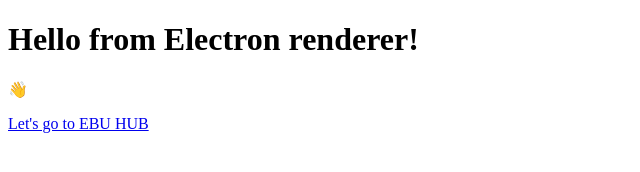
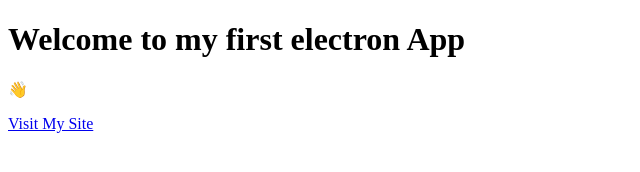
Before and after one commit to darneltaphil/first-electron, an Electron app: page index.html in a window 1024 px wide. Shown: the whole page, without its empty margins (0-640 px from the left). Drawn offline with Linux system fonts and the light colour scheme.

Commit message:
changed Site URL

```diff
--- a/index.html
+++ b/index.html
@@ -10,13 +10,12 @@
             http-equiv="X-Content-Security-Policy"
             content="default-src 'self'; script-src 'self'"
             />
-        <title>Hello from Electron renderer!</title>
+        <title>Kofa-Ano's First Electron App</title>
     </head>
     <body>
-        <h1>Hello from Electron renderer!</h1>
+        <h1>Welcome to my first electron App</h1>
         <p>👋</p>
-        <p id="info"></p>
-        <a href="http://localhost:9955/">Let's go to EBU HUB</a>
+        <a href="http://lotustechcloud.com">Visit My Site</a>
     </body>
     <script src="./renderer.js"></script>
 </html>
```
